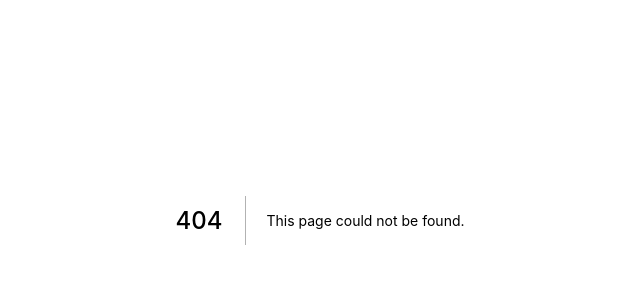
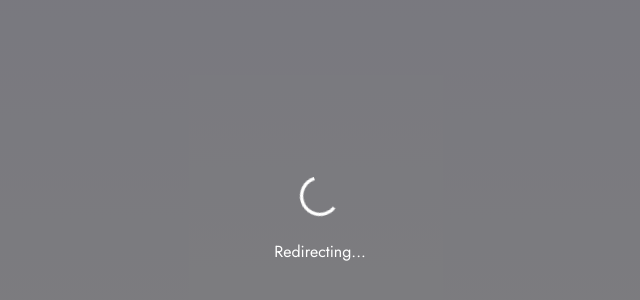
Before and after one commit to jc4883/DeAdSense, a Next.js app in the folder frontend/: page /c/1/1 in a window 1280 px wide. Before the commit this address had no page. Shown: the part 180-480 px from the top of the page, without its empty margins (320-960 px from the left). Built offline with nearby package versions, Linux system fonts and the light colour scheme.

Commit message:
fe additions

```diff
--- a/frontend/package.json
+++ b/frontend/package.json
@@ -13,6 +13,8 @@
     "@emotion/react": "^11.9.3",
     "@emotion/styled": "^11.9.3",
     "@mui/material": "^5.8.5",
+    "@mui/x-date-pickers": "^5.0.0-alpha.7",
+    "dayjs": "^1.11.3",
     "next": "12.1.6",
     "react": "18.2.0",
     "react-dom": "18.2.0"
--- /dev/null
+++ b/frontend/pages/c/[campaignId]/[referId].tsx
@@ -0,0 +1,55 @@
+import type { NextPage } from "next";
+import Head from "next/head";
+import { Grid, Typography, Backdrop, CircularProgress } from "@mui/material";
+import { useRouter } from "next/router";
+import { useEffect, useState } from "react";
+
+const RedirectPage: NextPage = () => {
+  const router = useRouter();
+  const campaignId = router.query.campaignId;
+  const referId = router.query.referId;
+
+  useEffect(() => {
+    async function fetchData() {
+      // 1. get actual url from campaign id (from smart contract)
+      // 2. increment impression for referId (on AWS server)
+      // 3. redirect to url
+    }
+  });
+
+  return (
+    <div
+      style={{
+        height: "100vh",
+        background:
+          "linear-gradient(180deg, #F0EFFF 0%, rgba(240, 239, 255, 0) 100%), #FFFFFF",
+      }}
+    >
+      <Head>
+        <title>Redirecting...</title>
+        <meta name="description" content="Decentralized AdSense" />
+        <link rel="icon" href="/favicon.ico" />
+      </Head>
+      <Backdrop
+        sx={{ color: "#fff", zIndex: (theme) => theme.zIndex.drawer + 1 }}
+        open={true}
+      >
+        <Grid container item xs={12}>
+          <Grid container item xs={12} justifyContent="center">
+            <CircularProgress
+              color="inherit"
+              style={{ zIndex: 1200, display: "block" }}
+            />
+          </Grid>
+          <Grid container item xs={12} justifyContent="center">
+            <Typography style={{ color: "white" }}>
+              <br />
+              Redirecting...
+            </Typography>
+          </Grid>
+        </Grid>
+      </Backdrop>
+    </div>
+  );
+};
+export default RedirectPage;
```
Also changed, not shown: frontend/pages/c/[campaignId]/index.tsx (renamed from frontend/pages/c/[campaignId].tsx, +12 -4 lines), frontend/pages/index.tsx (+23 -3 lines), 1 other file (tests, documents, lock files or other folders).
